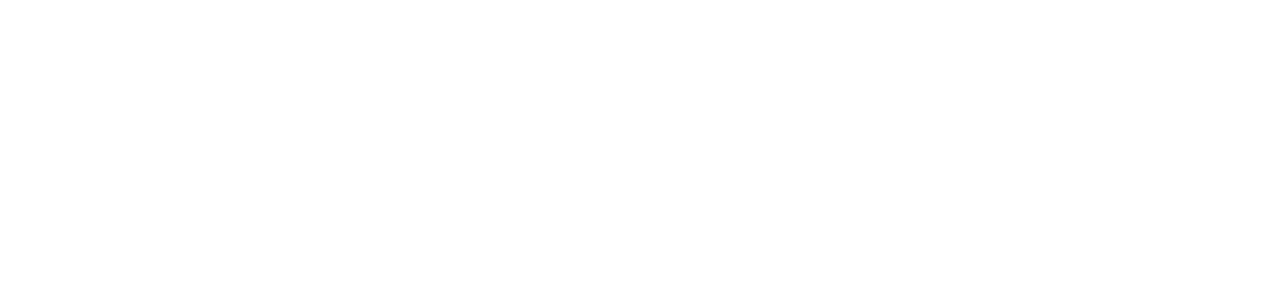
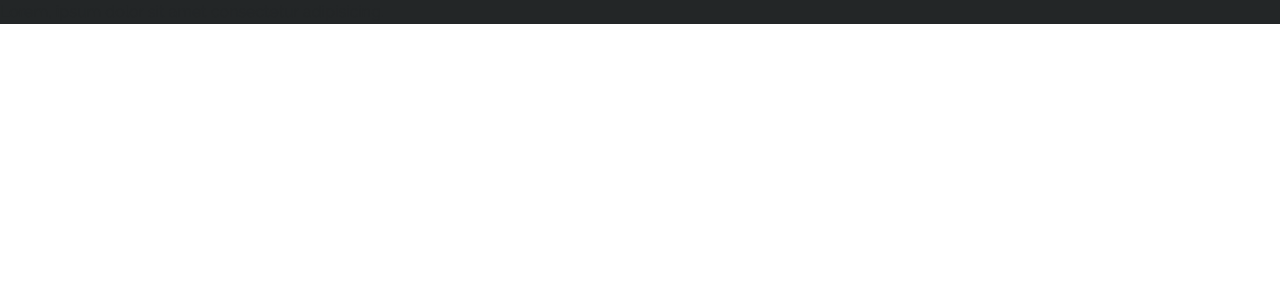
Before and after one commit to vipprowdigital-web/one_states_website, a Next.js app in the folder frontend/: page / in a window 1280 px wide. Shown: the top 300 px of the page. Built offline with nearby package versions, Linux system fonts and the light colour scheme.

Commit message:
Changed font

```diff
--- a/frontend/src/app/globals.css
+++ b/frontend/src/app/globals.css
@@ -32,7 +32,7 @@
   --color-border: var(--border-color);
 
   /* Fonts */
-  --font-sans: var(--font-geist-sans);
+  --font-sans: var(--font-raleway);
   --font-mono: var(--font-geist-mono);
 }
 
@@ -55,7 +55,7 @@
 body {
   background: var(--background);
   color: var(--foreground);
-  font-family: Arial, Helvetica, sans-serif;
+  font-family: Raleway, sans-serif;
 }
 
 /* @import "tailwindcss";
--- a/frontend/src/app/layout.js
+++ /dev/null
@@ -1,28 +0,0 @@
-import { Geist, Geist_Mono } from "next/font/google";
-import "./globals.css";
-
-const geistSans = Geist({
-  variable: "--font-geist-sans",
-  subsets: ["latin"],
-});
-
-const geistMono = Geist_Mono({
-  variable: "--font-geist-mono",
-  subsets: ["latin"],
-});
-
-export const metadata = {
-  title: "One States",
-  description: "One States",
-};
-
-export default function RootLayout({ children }) {
-  return (
-    <html
-      lang="en"
-      className={`${geistSans.variable} ${geistMono.variable} h-full antialiased`}
-    >
-      <body className="min-h-full flex flex-col">{children}</body>
-    </html>
-  );
-}
--- /dev/null
+++ b/frontend/src/app/layout.jsx
@@ -0,0 +1,21 @@
+import { Raleway } from "next/font/google";
+import "./globals.css";
+
+const raleway = Raleway({
+  variable: "--font-raleway",
+  subsets: ["latin"],
+  display: "swap",
+});
+
+export const metadata = {
+  title: "One States",
+  description: "One States",
+};
+
+export default function RootLayout({ children }) {
+  return (
+    <html lang="en" className={`${raleway.variable} h-full antialiased`}>
+      <body className="min-h-full flex flex-col font-sans">{children}</body>
+    </html>
+  );
+}
--- a/frontend/src/app/page.js
+++ /dev/null
@@ -1,3 +0,0 @@
-export default function Home() {
-  return <></>;
-}
--- /dev/null
+++ b/frontend/src/app/page.jsx
@@ -0,0 +1,7 @@
+export default function Home() {
+  return (
+    <div className="bg-primary">
+      <h1>Lorem, ipsum dolor sit amet consectetur adipisicing.</h1>
+    </div>
+  );
+}
```
